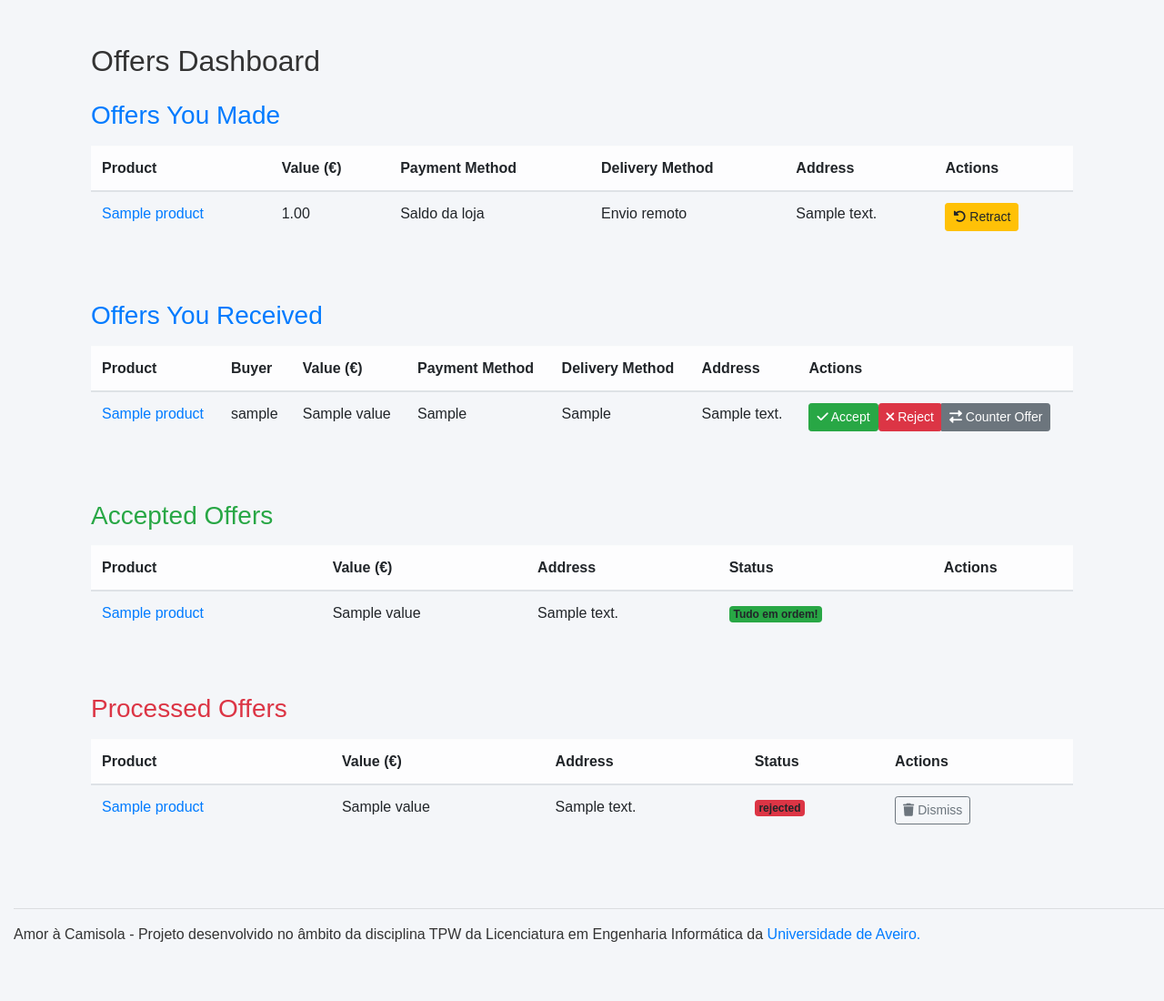
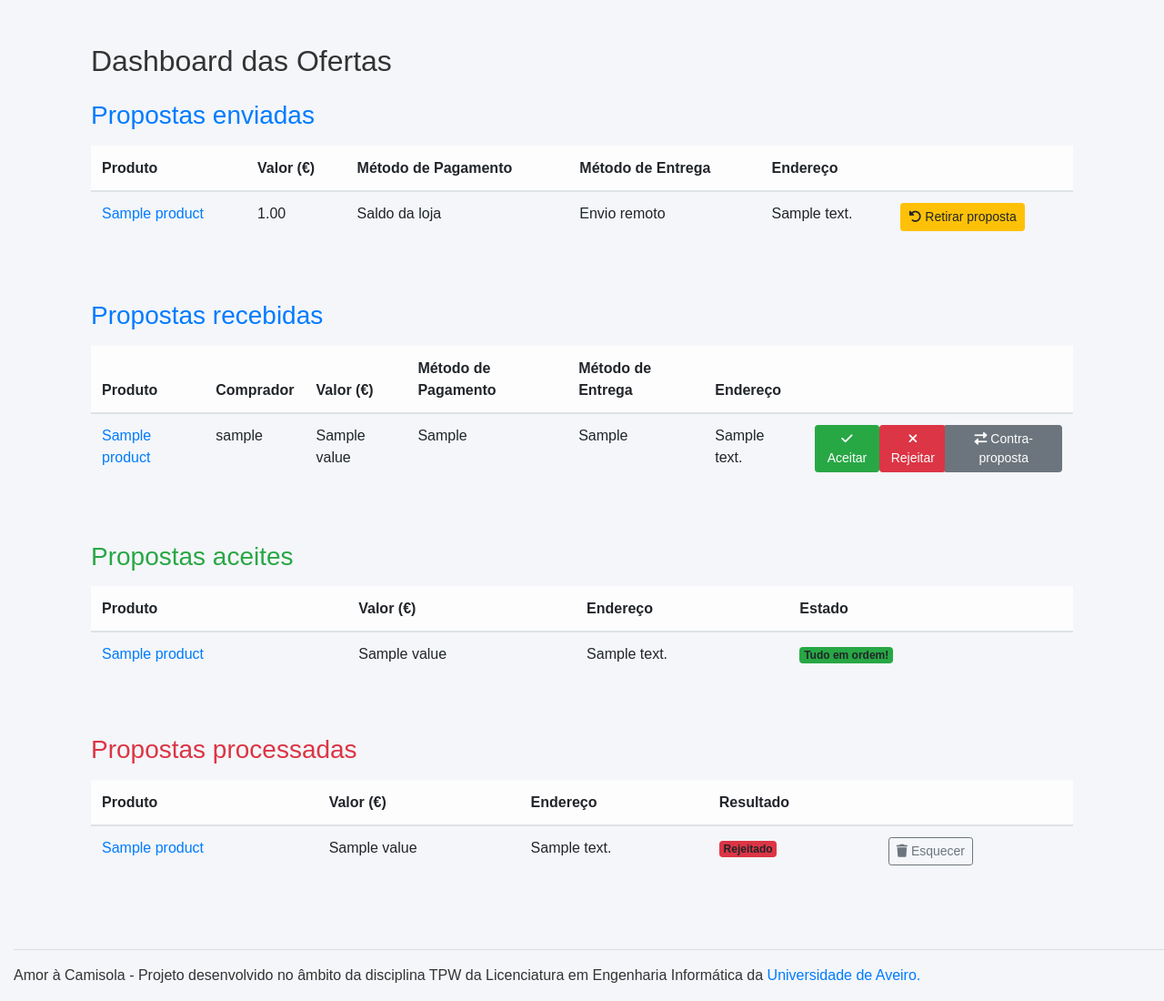
Before and after one commit to rodrigoabreu22/TPW_Project_1, a Django app: template AmorCamisola/templates/offersTemplate.html in a window 1280 px wide. Shown: the part 50-1150 px from the top of the page at 91% size. Before the commit the page ends 1085 px from the top, so only its background shows below. Run offline with Django 5.2, Linux system fonts and the light colour scheme; tables that the repository leaves empty hold one stand-in row (values such as "Sample post"); the template is opened without the code that fills it: values that come from a table or form of the project are taken from there, most other values are stand-ins (such as "Sample title", 1, 10 or a date in 2020); some libraries are stand-ins or nearby versions.

Commit message:
dei fix ao problema e traduzi a pagina para portugues

```diff
--- a/AmorCamisola/templates/offersTemplate.html
+++ b/AmorCamisola/templates/offersTemplate.html
@@ -1,22 +1,22 @@
 {% extends 'layout.html' %}
 {% block content %}
 <div class="container my-5">
-    <h2 class="mb-4">Offers Dashboard</h2>
+    <h2 class="mb-4">Dashboard das Ofertas</h2>
 
     <!-- Offers Made Section -->
     <div class="mb-5">
-        <h3 class="text-primary">Offers You Made</h3>
+        <h3 class="text-primary">Propostas enviadas</h3>
         {% if offers_made %}
             <div class="table-responsive mt-3">
                 <table class="table table-hover align-middle">
                     <thead class="table-light">
                         <tr>
-                            <th>Product</th>
-                            <th>Value (€)</th>
-                            <th>Payment Method</th>
-                            <th>Delivery Method</th>
-                            <th>Address</th>
-                            <th>Actions</th>
+                            <th>Produto</th>
+                            <th>Valor (€)</th>
+                            <th>Método de Pagamento</th>
+                            <th>Método de Entrega</th>
+                            <th>Endereço</th>
+                            <th></th>
                         </tr>
                     </thead>
                     <tbody>
@@ -30,7 +30,7 @@
                             <td>
                                 <!-- Retract Offer -->
                                 <a href="{% url "retractOffer" id=offer.id %}" class="btn btn-sm btn-warning">
-                                    <i class="fas fa-undo-alt"></i> Retract
+                                    <i class="fas fa-undo-alt"></i> Retirar proposta
                                 </a>
                             </td>
                         </tr>
@@ -40,26 +40,26 @@
             </div>
         {% else %}
             <div class="alert alert-info mt-3" role="alert">
-                You haven't made any offers yet.
+                Ainda não fizeste qualquer proposta
             </div>
         {% endif %}
     </div>
 
     <!-- Offers Received Section -->
     <div class="mb-5">
-        <h3 class="text-primary">Offers You Received</h3>
+        <h3 class="text-primary">Propostas recebidas</h3>
         {% if offers_received %}
             <div class="table-responsive mt-3">
                 <table class="table table-hover align-middle">
                     <thead class="table-light">
                         <tr>
-                            <th>Product</th>
-                            <th>Buyer</th>
-                            <th>Value (€)</th>
-                            <th>Payment Method</th>
-                            <th>Delivery Method</th>
-                            <th>Address</th>
-                            <th>Actions</th>
+                            <th>Produto</th>
+                            <th>Comprador</th>
+                            <th>Valor (€)</th>
+                            <th>Método de Pagamento</th>
+                            <th>Método de Entrega</th>
+                            <th>Endereço</th>
+                            <th></th>
                         </tr>
                     </thead>
                     <tbody>
@@ -81,14 +81,14 @@
                                             </button>
                                         {% else %}
                                             <button type="submit" class="btn btn-sm btn-success">
-                                                <i class="fas fa-check"></i> Accept
+                                                <i class="fas fa-check"></i> Aceitar
                                             </button>
                                         {% endif %}
                                     </form>
                                     <form action="{% url 'rejectOffer' id=offer.id %}" method="post" class="ms-2">
                                         {% csrf_token %}
                                         <button type="submit" class="btn btn-sm btn-danger">
-                                            <i class="fas fa-times"></i> Reject
+                                            <i class="fas fa-times"></i> Rejeitar
                                         </button>
                                     </form>
                                         <button
@@ -103,7 +103,7 @@
                                             data-value="{{ offer.value }}"
                                             data-address="{{ offer.address }}"
                                         >
-                                            <i class="fas fa-exchange-alt"></i> Counter Offer
+                                            <i class="fas fa-exchange-alt"></i> Contra-proposta
                                         </button>
                                 </div>
                             </td>
@@ -114,24 +114,24 @@
             </div>
         {% else %}
             <div class="alert alert-info mt-3" role="alert">
-                No offers received yet.
+                Ainda não recebeu nenhuma proposta
             </div>
         {% endif %}
     </div>
 
     <!-- Accepted Offers Section -->
     <div class="mb-5">
-        <h3 class="text-success">Accepted Offers</h3>
+        <h3 class="text-success">Propostas aceites</h3>
         {% if offers_accepted %}
             <div class="table-responsive mt-3">
                 <table class="table table-hover align-middle">
                     <thead class="table-light">
                         <tr>
-                            <th>Product</th>
-                            <th>Value (€)</th>
-                            <th>Address</th>
-                            <th>Status</th>
-                            <th>Actions</th>
+                            <th>Produto</th>
+                            <th>Valor (€)</th>
+                            <th>Endereço</th>
+                            <th>Estado</th>
+                            <th></th>
                         </tr>
                     </thead>
                     <tbody>
@@ -156,11 +156,11 @@
                                         {% csrf_token %}
                                         {% if offer.delivered %}
                                             <button type="submit" class="btn btn-sm btn-danger">
-                                                <i class="fas fa-box-open"></i> Retract Delivery Confirmation
+                                                <i class="fas fa-box-open"></i> Cancelar confirmação de entrega
                                             </button>
                                         {% else %}
                                             <button type="submit" class="btn btn-sm btn-primary">
-                                                <i class="fas fa-box-open"></i> Confirm Delivery Received
+                                                <i class="fas fa-box-open"></i> Confirmar entrega
                                             </button>
                                         {% endif %}
                                     </form>
@@ -170,11 +170,11 @@
                                         {% csrf_token %}
                                         {% if offer.paid %}
                                             <button type="submit" class="btn btn-sm btn-danger">
-                                                <i class="fas fa-money-check-alt"></i> Retract Payment Confirmation
+                                                <i class="fas fa-money-check-alt"></i> Cancelar confirmação de pagamento
                                             </button>
                                         {% else %}
                                             <button type="submit" class="btn btn-sm btn-primary">
-                                                <i class="fas fa-money-check-alt"></i> Confirm Payment Received
+                                                <i class="fas fa-money-check-alt"></i> Confirmar pagamento
                                             </button>
                                         {% endif %}
                                     </form>
@@ -187,24 +187,24 @@
             </div>
         {% else %}
             <div class="alert alert-info mt-3" role="alert">
-                No accepted offers to display.
+                Não tem nenhuma proposta aceite
             </div>
         {% endif %}
     </div>
 
     <!-- Processed Offers Section -->
     <div>
-        <h3 class="text-danger">Processed Offers</h3>
+        <h3 class="text-danger">Propostas processadas</h3>
         {% if offers_processed %}
             <div class="table-responsive mt-3">
                 <table class="table table-hover align-middle">
                     <thead class="table-light">
                         <tr>
-                            <th>Product</th>
-                            <th>Value (€)</th>
-                            <th>Address</th>
-                            <th>Status</th>
-                            <th>Actions</th>
+                            <th>Produto</th>
+                            <th>Valor (€)</th>
+                            <th>Endereço</th>
+                            <th>Resultado</th>
+                            <th></th>
                         </tr>
                     </thead>
                     <tbody>
@@ -214,16 +214,18 @@
                             <td>{{ offer.value }}</td>
                             <td>{{ offer.address }}</td>
                             {% if offer.offer_status == "rejected" %}
-                                <td><span class="badge bg-danger">{{ offer.offer_status}}</span></td>
+                                <td><span class="badge bg-danger">Rejeitado</span></td>
+                            {% elif offer.buyer.user.id == profile.user.id %}
+                                <td><span class="badge bg-success">Comprado</span></td>
                             {% else %}
-                                <td><span class="badge bg-success">{{ offer.offer_status}}</span></td>
+                                <td><span class="badge bg-success">Vendido</span></td>
                             {% endif %}
                             <td>
                                 <!-- Dismiss Rejected Offer -->
                                 <form action="{% url "retractOffer" id=offer.id %}" method="post">
                                     {% csrf_token %}
                                     <button type="submit" class="btn btn-sm btn-outline-secondary">
-                                        <i class="fas fa-trash"></i> Dismiss
+                                        <i class="fas fa-trash"></i> Esquecer
                                     </button>
                                 </form>
                             </td>
@@ -234,7 +236,7 @@
             </div>
         {% else %}
             <div class="alert alert-info mt-3" role="alert">
-                No rejected offers to display.
+                Não tem nenhuma proposta processada
             </div>
         {% endif %}
     </div>
```
